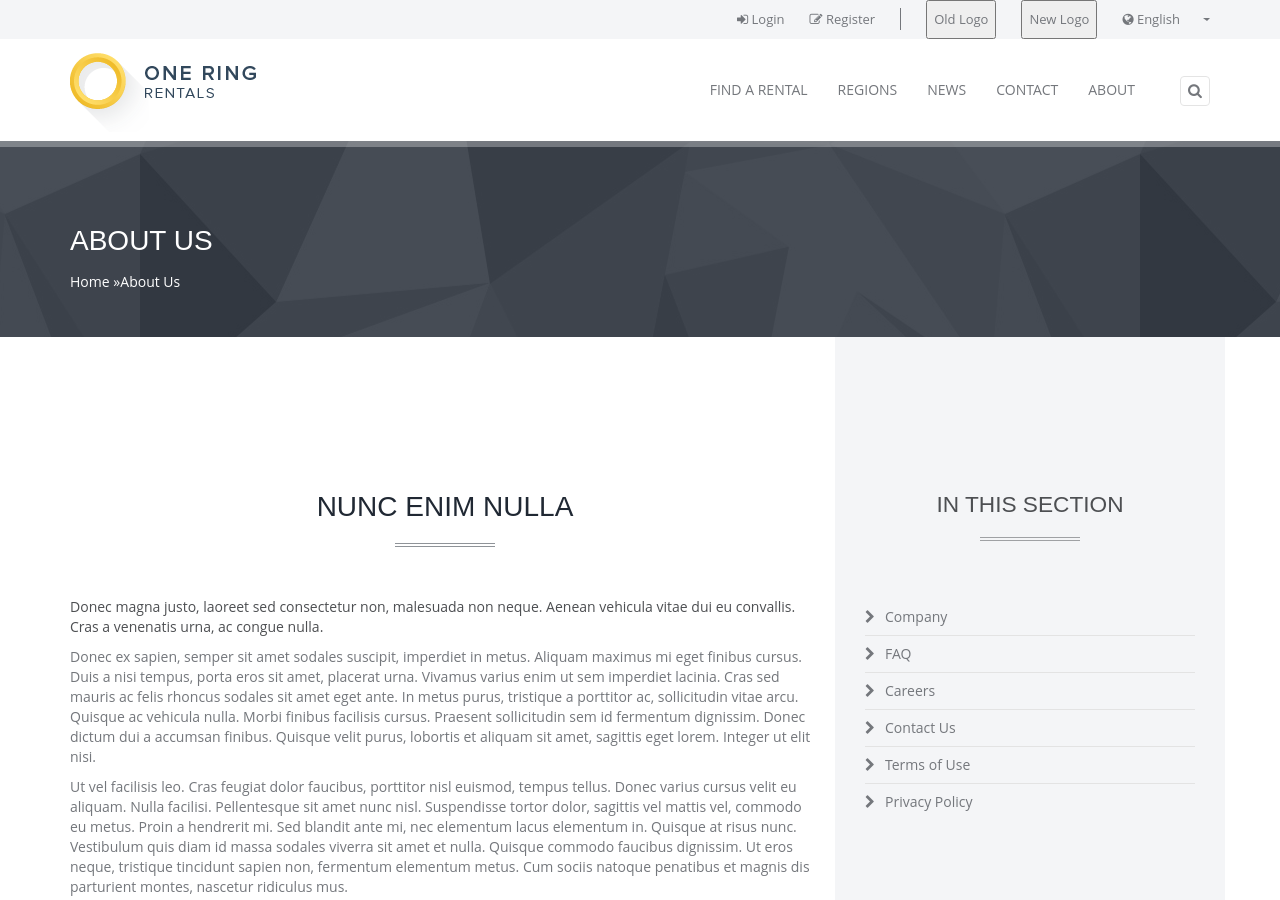
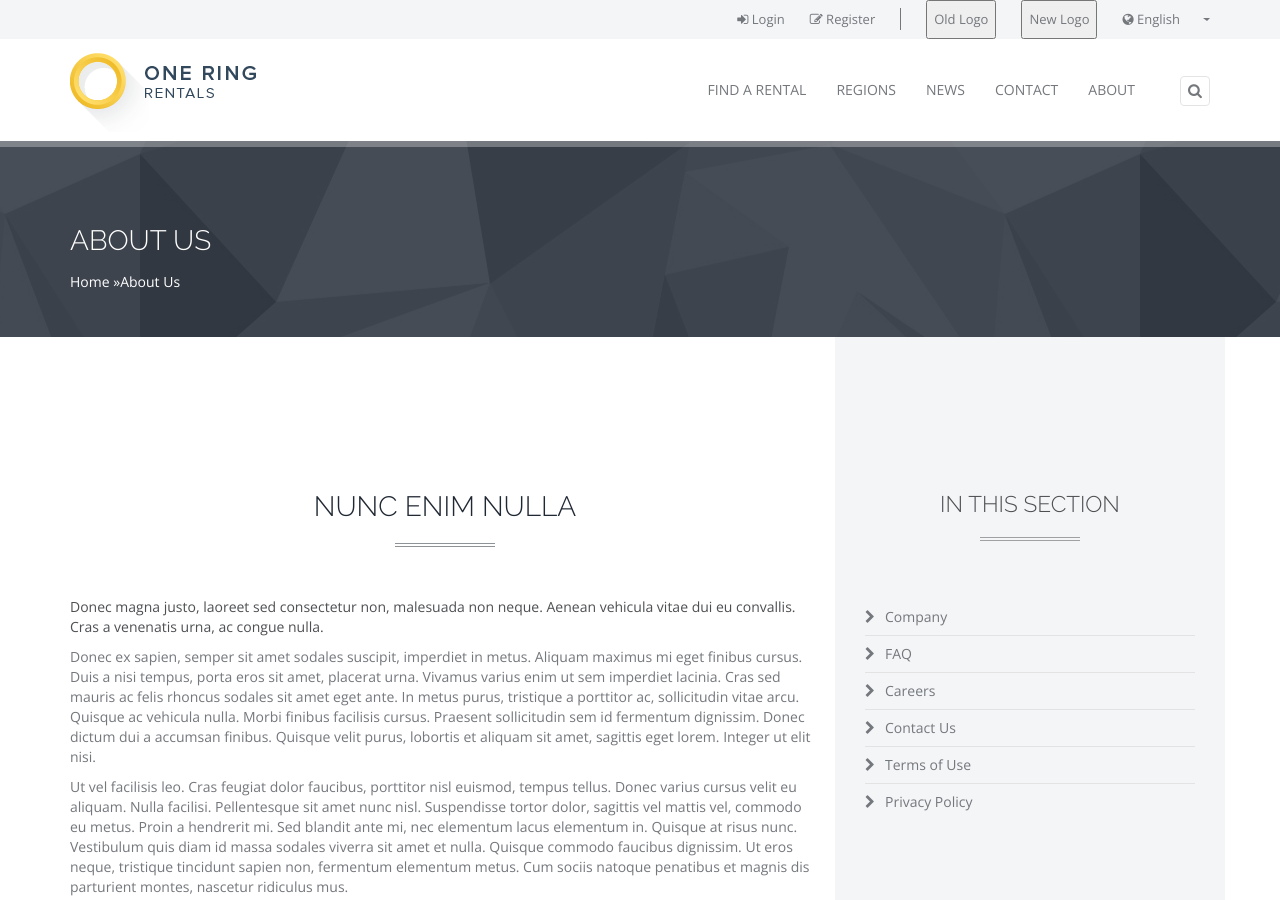
Before and after one commit to 20123962/One-Ring-Rentals, a React app: page public/contact.html in a window 1280 px wide. Shown: the top 900 px of the page. Built offline with nearby package versions, Linux system fonts and the light colour scheme.

Commit message:
Update contact.html with new HTML5 features

```diff
--- a/public/contact.html
+++ b/public/contact.html
@@ -9,8 +9,10 @@
     <html class="ie ie6" lang="en">
     <html class="ie ie7" lang="en">
     <html class="ie ie8" lang="en">
-    <link href="/css/bootstrap.min.css" rel="stylesheet">
-    <link href="/css/style.css" rel="stylesheet">
+    <script src="http://html5shim.googlecode.com/svn/trunk/html5.js"></script>
+    <link href="http://fonts.googleapis.com/css?family=Raleway:300,500,900%7COpen+Sans:400,700,400italic" rel="stylesheet" type="text/css"/>
+    <link href="css/bootstrap.min.css" rel="stylesheet">
+    <link href="css/style.css" rel="stylesheet">
     <script src="js/common/modernizr.js"></script>
     <script src="js/common.js"></script>
     <script type="text/javascript" src="js/common/jquery-1.11.1.min.js"></script>
```
